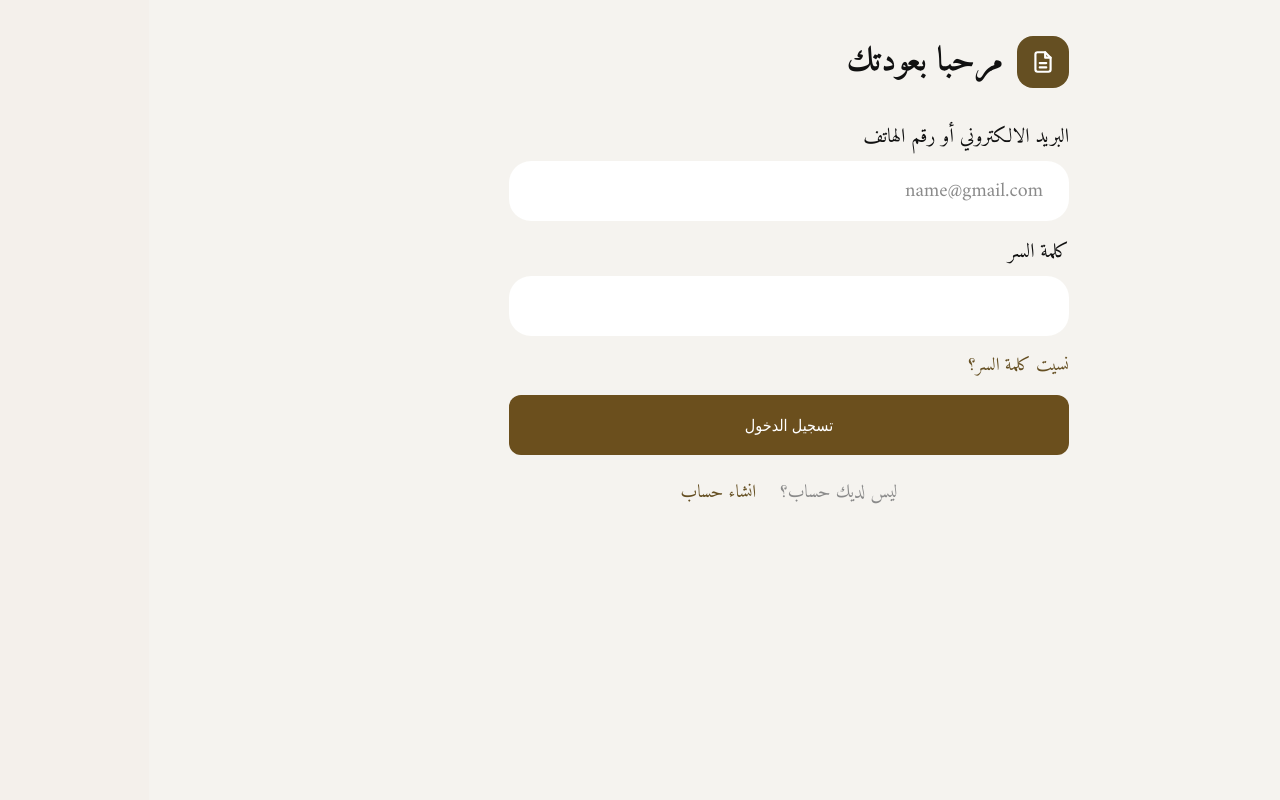
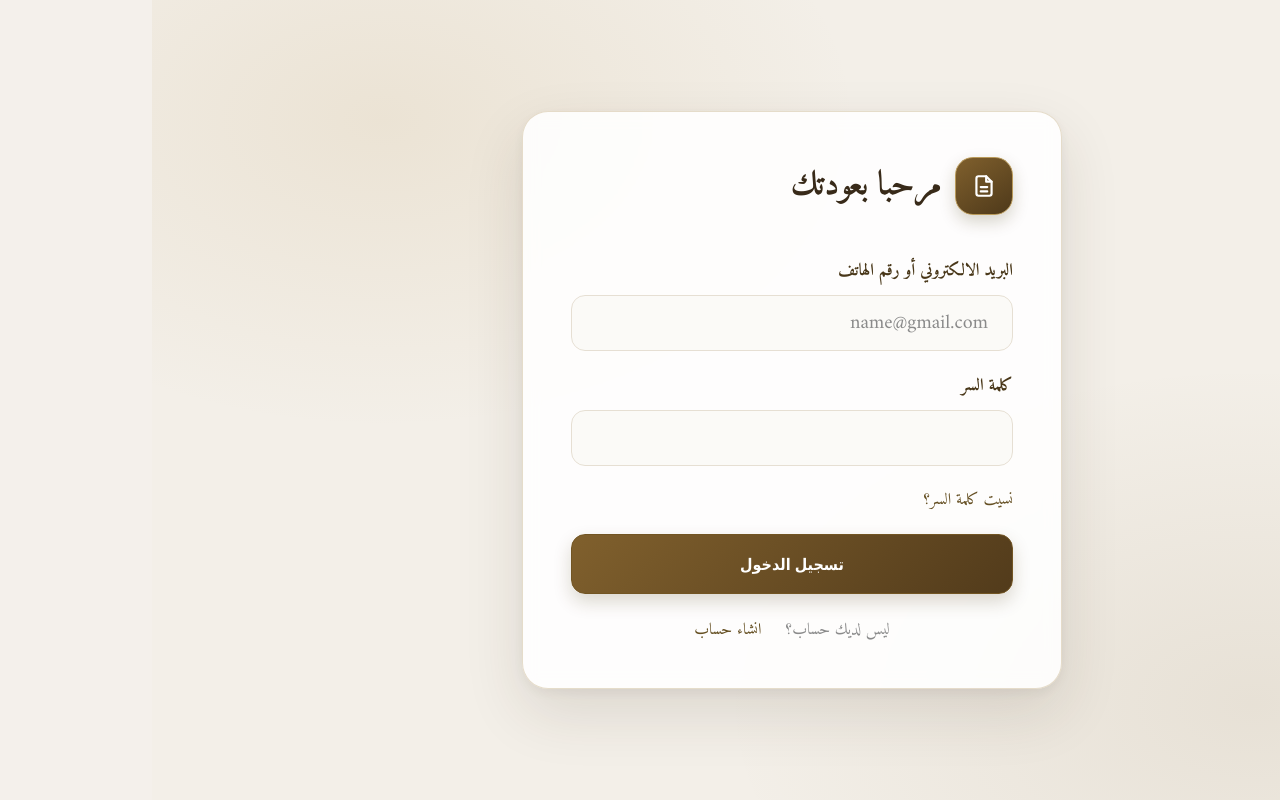
Before and after one commit to mariemnasser415/Graduation-project, a React (Vite) app: page /login in a window 1280 px wide. Built offline with nearby package versions, Linux system fonts and the light colour scheme.

Commit message:
Add styles for login page layout and components

```diff
--- a/src/pages/LoginPage.css
+++ b/src/pages/LoginPage.css
@@ -15,3 +15,105 @@
   font-size: 18px;
   color: var(--muted);
 }
+/* خلفية دافئة لصفحة الدخول */
+.login-screen {
+  min-height: 100vh;
+  align-items: center;
+  background:
+    radial-gradient(ellipse at 18% 15%, rgb(183 146 79 / 13%), transparent 32%),
+    radial-gradient(ellipse at 86% 88%, rgb(112 82 31 / 9%), transparent 34%),
+    #f3efe8;
+}
+
+/* لوحة نموذج الدخول */
+.login-screen .app-container {
+  width: min(100%, 540px);
+  gap: 20px;
+  padding: 44px 48px;
+  border: 1px solid rgb(164 132 73 / 28%);
+  border-radius: 26px;
+  background: rgb(255 255 255 / 88%);
+  box-shadow:
+    0 24px 60px rgb(57 41 25 / 12%),
+    0 4px 14px rgb(57 41 25 / 6%);
+  backdrop-filter: blur(8px);
+}
+
+/* الأيقونة والعنوان */
+.login-screen .icon-box {
+  width: 58px;
+  height: 58px;
+  border: 1px solid #b99a5a;
+  border-radius: 18px;
+  background: linear-gradient(145deg, #80602d, #4e391a);
+  box-shadow: 0 7px 16px rgb(78 57 26 / 22%);
+}
+
+.login-screen .app-title {
+  color: #382a19;
+  letter-spacing: -0.5px;
+}
+
+/* الحقول */
+.login-screen .field {
+  gap: 9px;
+}
+
+.login-screen .field label {
+  color: #493719;
+  font-size: 17px;
+  font-weight: 700;
+}
+
+.login-screen .input {
+  height: 56px;
+  border: 1px solid #e6dfd3;
+  border-radius: 14px;
+  background: #fbfaf7;
+  transition: border-color 180ms ease, box-shadow 180ms ease, background 180ms ease;
+}
+
+.login-screen .input:focus {
+  border-color: #9a7738;
+  background: #fff;
+  box-shadow: 0 0 0 4px rgb(154 119 56 / 13%);
+}
+
+/* الزر الرئيسي */
+.login-screen .btn-primary {
+  border: 1px solid #725523;
+  border-radius: 14px;
+  background: linear-gradient(135deg, #80602d, #523b1b);
+  box-shadow: 0 8px 18px rgb(82 59 27 / 20%);
+  font-weight: 700;
+  transition: transform 180ms ease, box-shadow 180ms ease;
+}
+
+.login-screen .btn-primary:hover:not(:disabled) {
+  transform: translateY(-2px);
+  box-shadow: 0 12px 24px rgb(82 59 27 / 28%);
+}
+
+/* الروابط أسفل النموذج */
+.login-screen .login-footer {
+  margin-top: 2px;
+  font-size: 16px;
+}
+
+.login-screen .login-forgot {
+  font-size: 16px;
+}
+
+@media (max-width: 600px) {
+  .login-screen .app-container {
+    padding: 30px 22px;
+    border-radius: 21px;
+  }
+}
+
+@media (prefers-reduced-motion: reduce) {
+  .login-screen .input,
+  .login-screen .btn-primary {
+    transition: none;
+  }
+}
```
